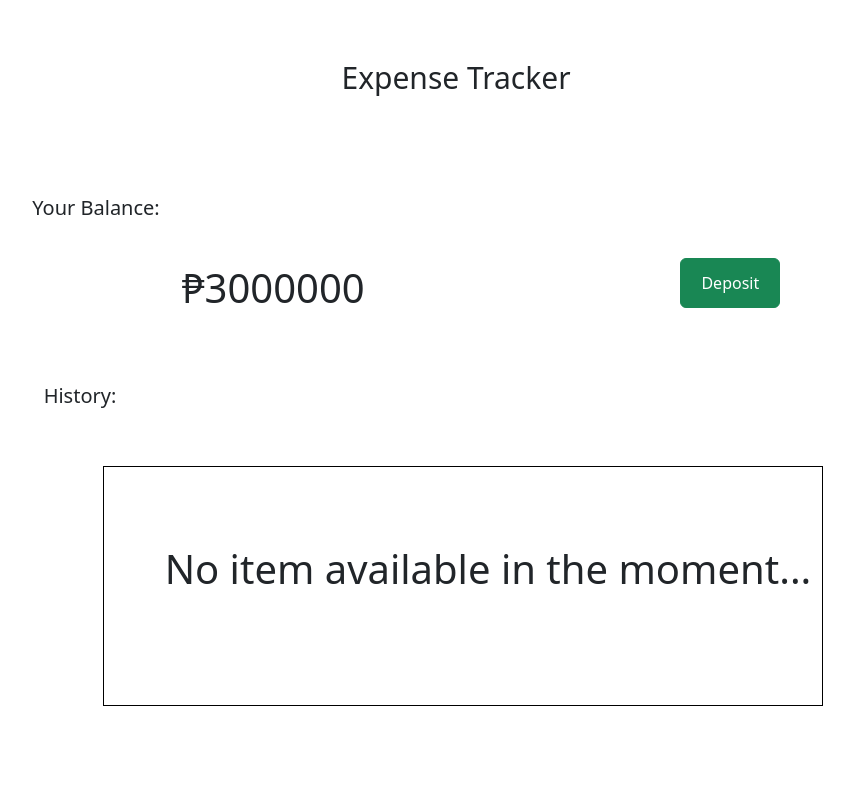
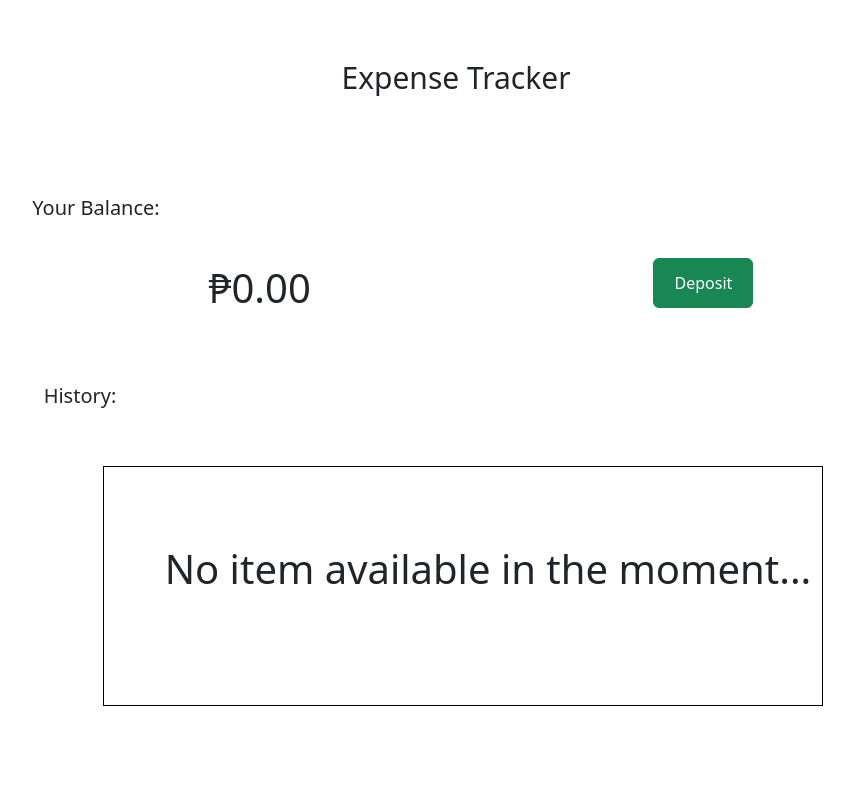
Before and after one commit to Joma-15/Expense-tracker-, a React (Vite) app: page / in a window 1280 px wide. Shown: the top 800 px of the page, without its empty margins (184-1038 px from the left). Built offline with nearby package versions, Linux system fonts and the light colour scheme.

Commit message:
fixed the balance logic

```diff
--- a/src/components/BalanceSheet.tsx
+++ b/src/components/BalanceSheet.tsx
@@ -1,12 +1,23 @@
-import React, { useState } from "react";
+import React, { useState , useEffect} from "react";
 
 export const BalanceSheet = () => {
   const [amount, setAmount] = useState<string>("");
+  const [balance, setBalance] = useState<number>(0);
+
+  //this will be used to render background component
+  useEffect(() => {
+    const storedBalance = localStorage.getItem("userMoney");
+    if(storedBalance){
+      setBalance(Number(storedBalance));
+    }
+  }, [])//using the brakcet will only run the useeffect after mounting only at once
 
   const StoreMoney = (money: string): void => {
-    localStorage.setItem("userMoney", money);
+    const newBalance = balance + Number(money);
+    localStorage.setItem("userMoney", newBalance.toString());
+    setBalance( newBalance);
     alert(`₱${money} has been added to your balance!`);
-  };
+  }
 
   const handleSubmit = (event: React.FormEvent) => {
     event.preventDefault(); // Prevents form submission default behavior
@@ -22,7 +33,7 @@ export const BalanceSheet = () => {
     <>
       <h2>Your Balance:</h2>
       <div className="Balance_container">
-        <p>₱3000000</p>
+        <p>{`₱${balance.toFixed(2)}`}</p>
         <button
           type="button"
           className="btn btn-success"
```
